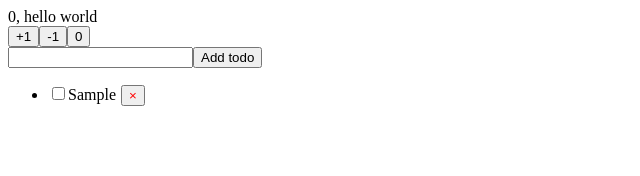
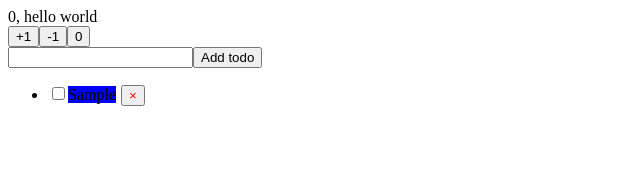
Before and after one commit to PavelStarodubtsev/todo_toolkit, a React (Create React App) app: page / in a window 1280 px wide. Both pictures are taken after typing "Sample" into the empty fields and a click on the button "Add todo". Shown: the top 176 px of the page, without its empty margins (0-640 px from the left). Built offline with nearby package versions, Linux system fonts and the light colour scheme.

Commit message:
release 2

```diff
--- a/src/components/TodoItem.jsx
+++ b/src/components/TodoItem.jsx
@@ -1,21 +1,30 @@
-import React from 'react';
-import { useDispatch, useSelector } from 'react-redux';
-import { deleteTodo, switchTodoComplete } from '../Redux/slices/todoSlice';
+import React from "react";
+import { useDispatch } from "react-redux";
+import { deleteTodo, switchTodoComplete } from "../Redux/slices/todoSlice";
+import "./style.css";
 
-export default function TodoItem({
-  id, text, complited,
-}) {
+export default function TodoItem({ id, text, complited }) {
     const dispatch = useDispatch();
 
     return (
         <li>
-      <input type="checkbox" checked={complited} onChange={() => dispatch(switchTodoComplete({ id }))} />
-      <span>{text}</span>
+            <input
+                type="checkbox"
+                checked={complited}
+                onChange={() => dispatch(switchTodoComplete({ id }))}
+            />
+
+            <span
+                // style={{ color: "red" }}
+                className="todo"
+            >
+                {text}
+            </span>
 
             <button
                 type="button"
                 onClick={() => dispatch(deleteTodo({ id }))}
-        style={{ color: 'red', marginLeft: '5px', cursor: 'pointer' }}
+                style={{ color: "red", marginLeft: "5px", cursor: "pointer" }}
             >
                 &times;
             </button>
--- /dev/null
+++ b/src/components/style.css
@@ -0,0 +1,3 @@
+.todo {
+    background-color: blue;
+}
```
Also changed, not shown: src/components/TodoList.jsx (+4 -8 lines). Lines whose indentation alone changed are shown as unchanged.
